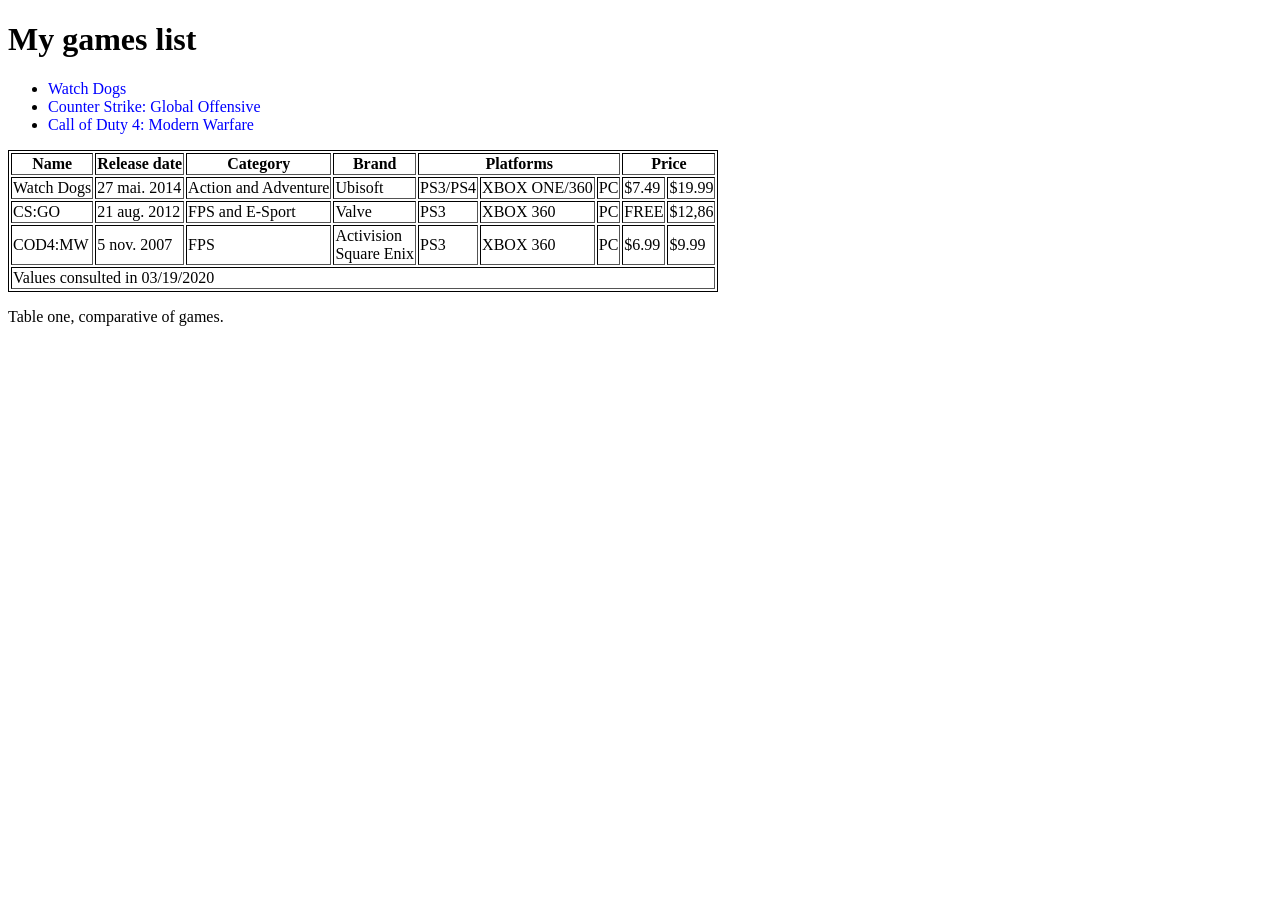
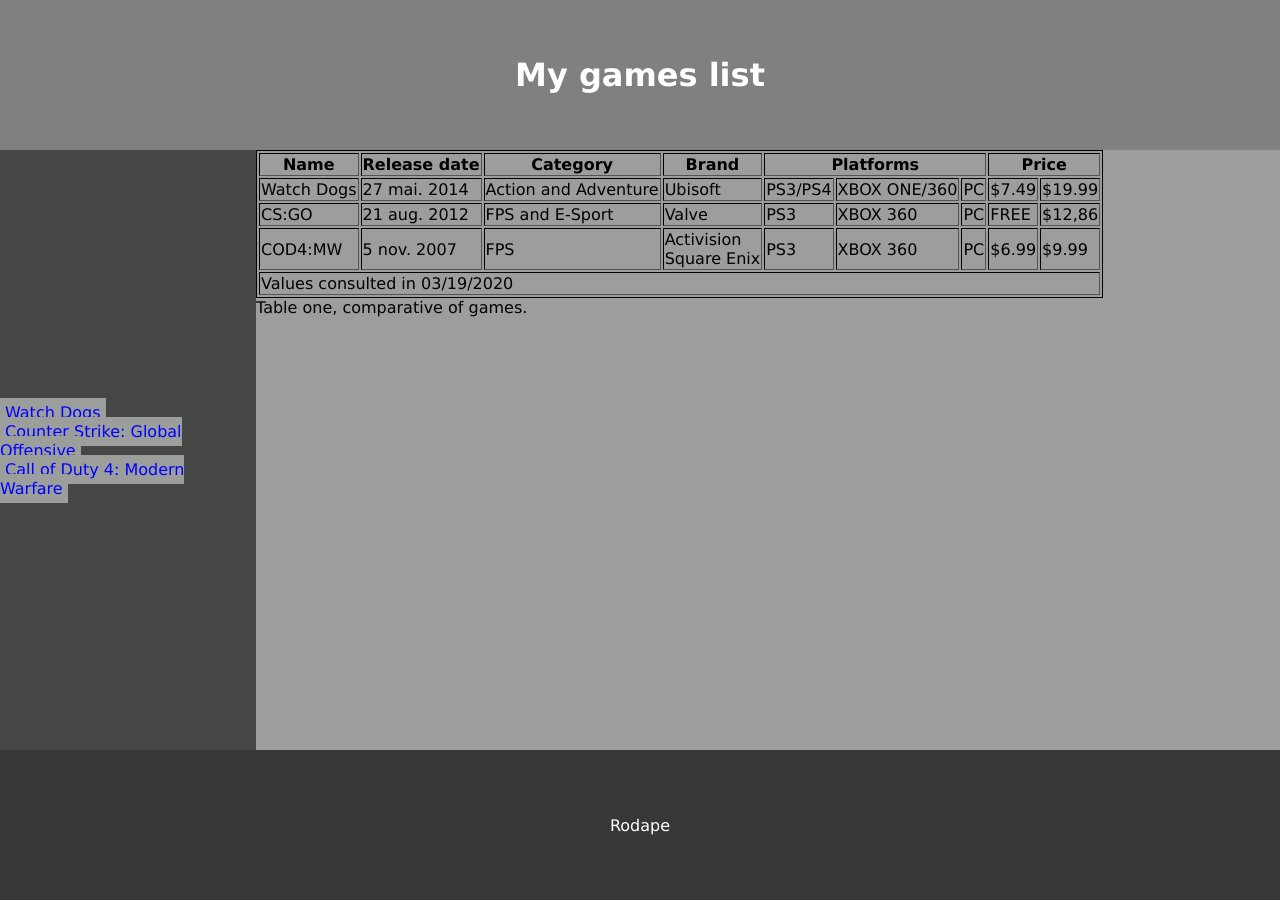
Before and after one commit to guinhx/guinhx.github.io, a plain HTML site: page index.html in a window 1280 px wide. Before the commit the page ends 800 px from the top, so only its background shows below. Drawn offline with Linux system fonts and the light colour scheme.

Commit message:
Add files via upload

```diff
--- a/index.html
+++ b/index.html
@@ -2,23 +2,20 @@
 <html>
     <header>
         <title>Comparative games information</title>
-        <style>
-            a:link{
-                color: blue;
-                text-decoration: none;
-            }
-            a:visited{
-                color: blue;
-            }
-        </style>
+        <link rel="stylesheet" type="text/css" href="style.css">
     </header>
     <body>
+    <div class="top">
         <h1>My games list</h1>
+    </div>
+    <nav class="sidenav">
         <ul>
-        <li><a href="games/watchdogs.html">Watch Dogs</a></li>
-        <li><a href="games/csgo.html">Counter Strike: Global Offensive</a></li>
-        <li><a href="games/codmw.html">Call of Duty 4: Modern Warfare</a></li>
+            <li><a class="navlink" href="games/watchdogs.html">Watch Dogs</a></li>
+            <li><a class="navlink" href="games/csgo.html">Counter Strike: Global Offensive</a></li>
+            <li><a class="navlink" href="games/codmw.html">Call of Duty 4: Modern Warfare</a></li>
         </ul>
+    </nav>
+    <div class="content">
         <table border="1px" style="border: 1px solid black;">
             <tr>
                 <th>Name</th>
@@ -68,5 +65,9 @@
             </tf>
         </table>
         <p>Table one, comparative of games.</p>
+    </div>
+    <footer class="bottom">
+        <p>Rodape</p>
+    </footer>
     </body>
 </html>
--- /dev/null
+++ b/style.css
@@ -0,0 +1,58 @@
+*{
+	margin: 0;
+	font-family: Verdana;
+}
+.top {
+	background-color: #808080;
+	height: 150px;
+	display: flex;
+	align-items: center;
+}
+.top h1 {
+	margin: auto;
+	color: white;
+	text-align: center;
+}
+.sidenav{
+	background-color: #454745;
+	float: left;
+	height: 600px;
+	width: 20%;
+	display: flex;
+	align-items: center;
+}
+.sidenav ul {
+	display: block;
+    padding: 0;
+    margin: 0;
+}
+.sidenav ul li {
+   list-style: none;
+}
+.navlink{
+	background-color: #9b9e9b;
+	padding: 5px;
+}
+.content{
+	background-color: #9b9e9b;
+	height: 600px;
+}
+.bottom {
+	background-color: #353835;
+	height: 150px;
+	display: flex;
+	align-items: center;
+}
+.bottom p {
+	margin: auto;
+	color: white;
+	text-align: center;
+}
+
+a:link{
+	color: blue;
+	text-decoration: none;
+}
+a:visited{
+	color: blue;
+}
```
Also changed, not shown: games/codmw.html (+1 -9 lines), games/csgo.html (+1 -9 lines), games/watchdogs.html (+1 -9 lines). Lines whose indentation alone changed are shown as unchanged.
